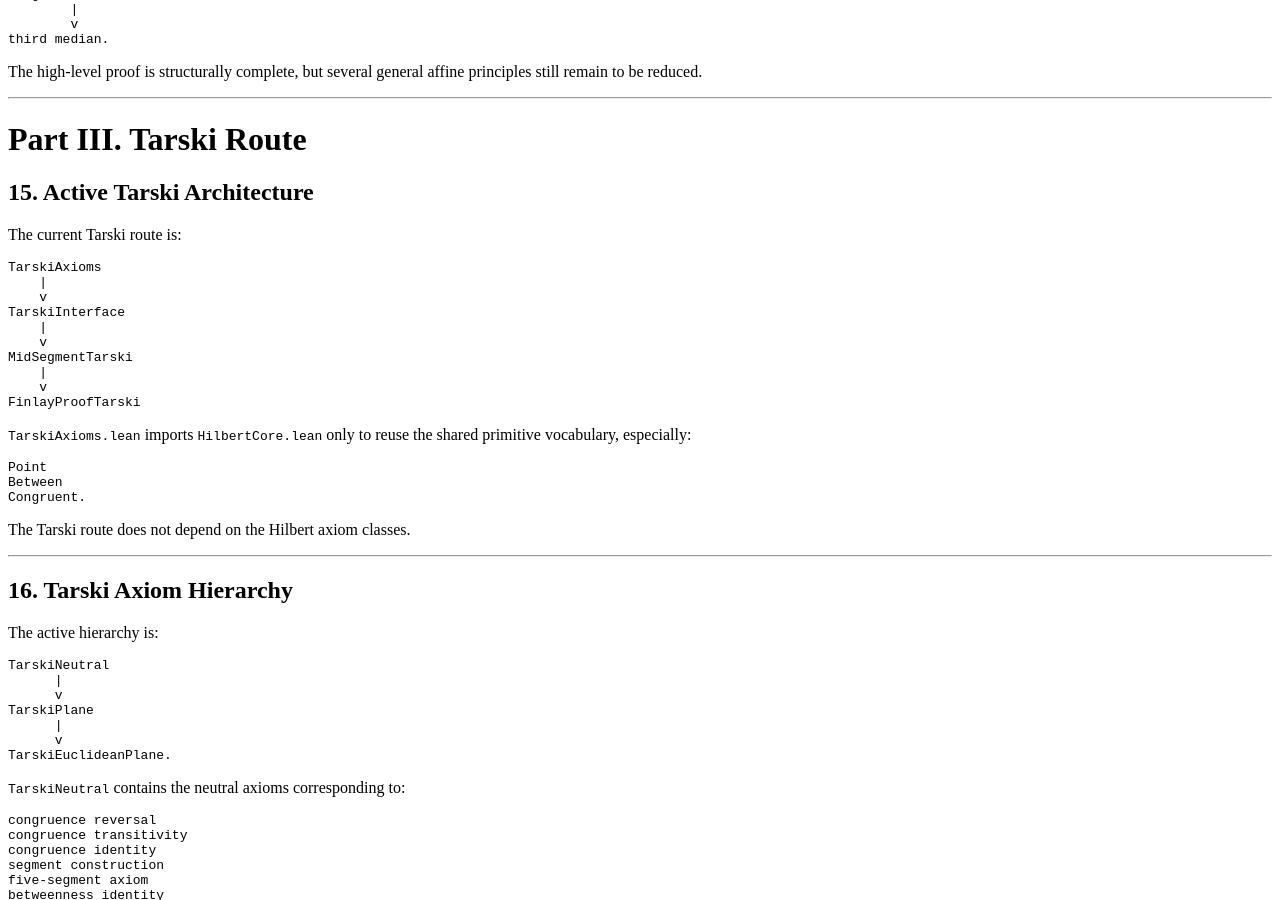
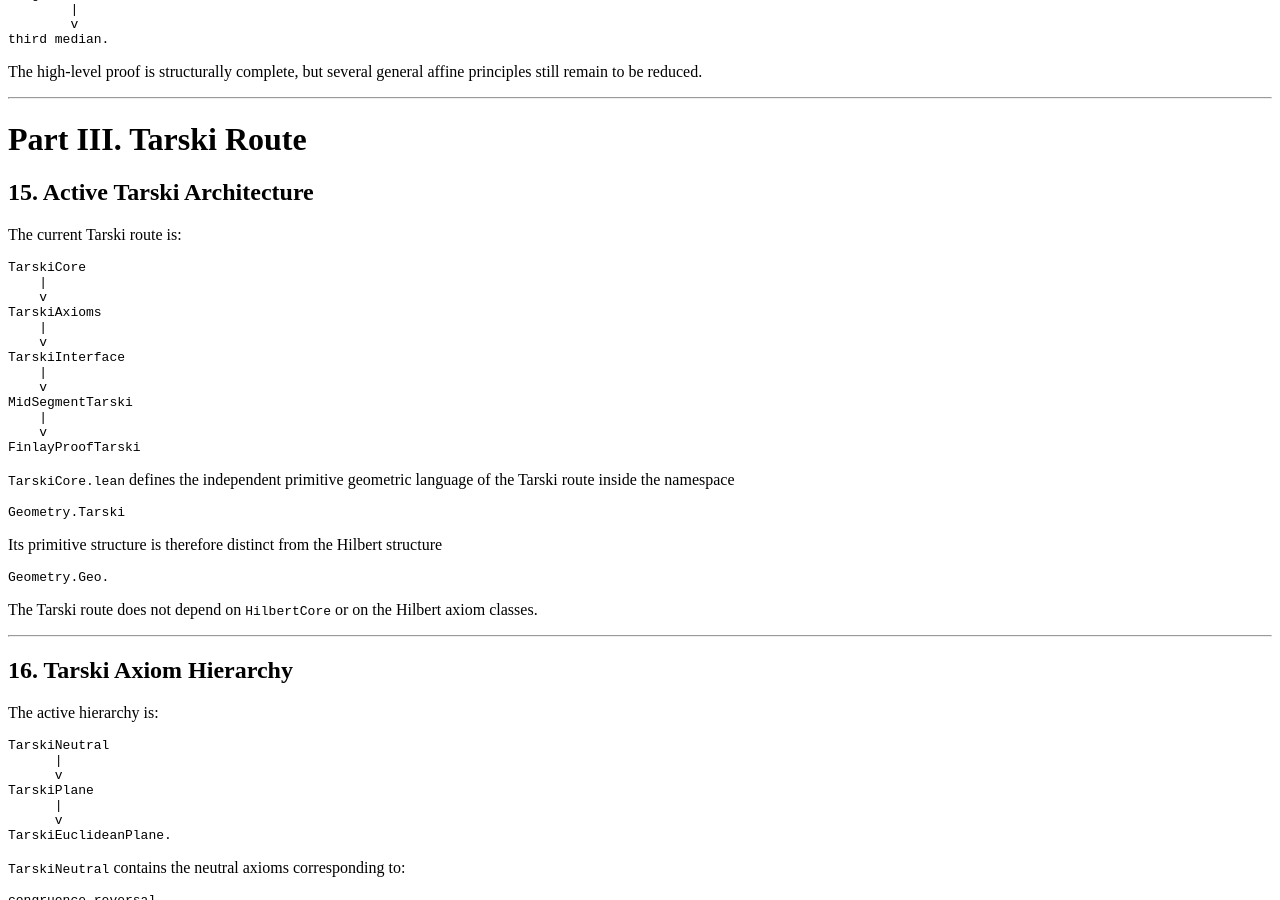
Before and after one commit to cgjteam/cgjteam.github.io, a Jekyll site: the page built from Geometry.md, in a window 1280 px wide and 900 px high, scrolled down 7874 px. Built offline with Jekyll 4.4.1, drawn with Linux system fonts in a browser that asks for light colours; comment, search, counter and statistics services are not loaded; some of the changed text lies outside the part shown.

Commit message:
Geometry index

````diff
--- a/Geometry.md
+++ b/Geometry.md
@@ -29,7 +29,8 @@ Suppes
 Tarski
 ```
 
-These routes do not share one complete foundational theory.
+These routes are architecturally independent and do not share a common
+foundational geometry core.
 
 Instead, each begins from a different primitive language and develops enough
 geometry to support higher-level synthetic arguments.
@@ -597,6 +598,9 @@ principles still remain to be reduced.
 The current Tarski route is:
 
 ```text
+TarskiCore
+    |
+    v
 TarskiAxioms
     |
     v
@@ -609,16 +613,21 @@ MidSegmentTarski
 FinlayProofTarski
 ```
 
-`TarskiAxioms.lean` imports `HilbertCore.lean` only to reuse the shared
-primitive vocabulary, especially:
+`TarskiCore.lean` defines the independent primitive geometric language of the
+Tarski route inside the namespace
 
 ```text
-Point
-Between
-Congruent.
+Geometry.Tarski
 ```
 
-The Tarski route does not depend on the Hilbert axiom classes.
+Its primitive structure is therefore distinct from the Hilbert structure
+
+```text
+Geometry.Geo.
+```
+
+The Tarski route does not depend on `HilbertCore` or on the Hilbert axiom
+classes.
 
 ---
 
````
Also changed, not shown: other parts of Geometry.md (+1 -1 lines).
